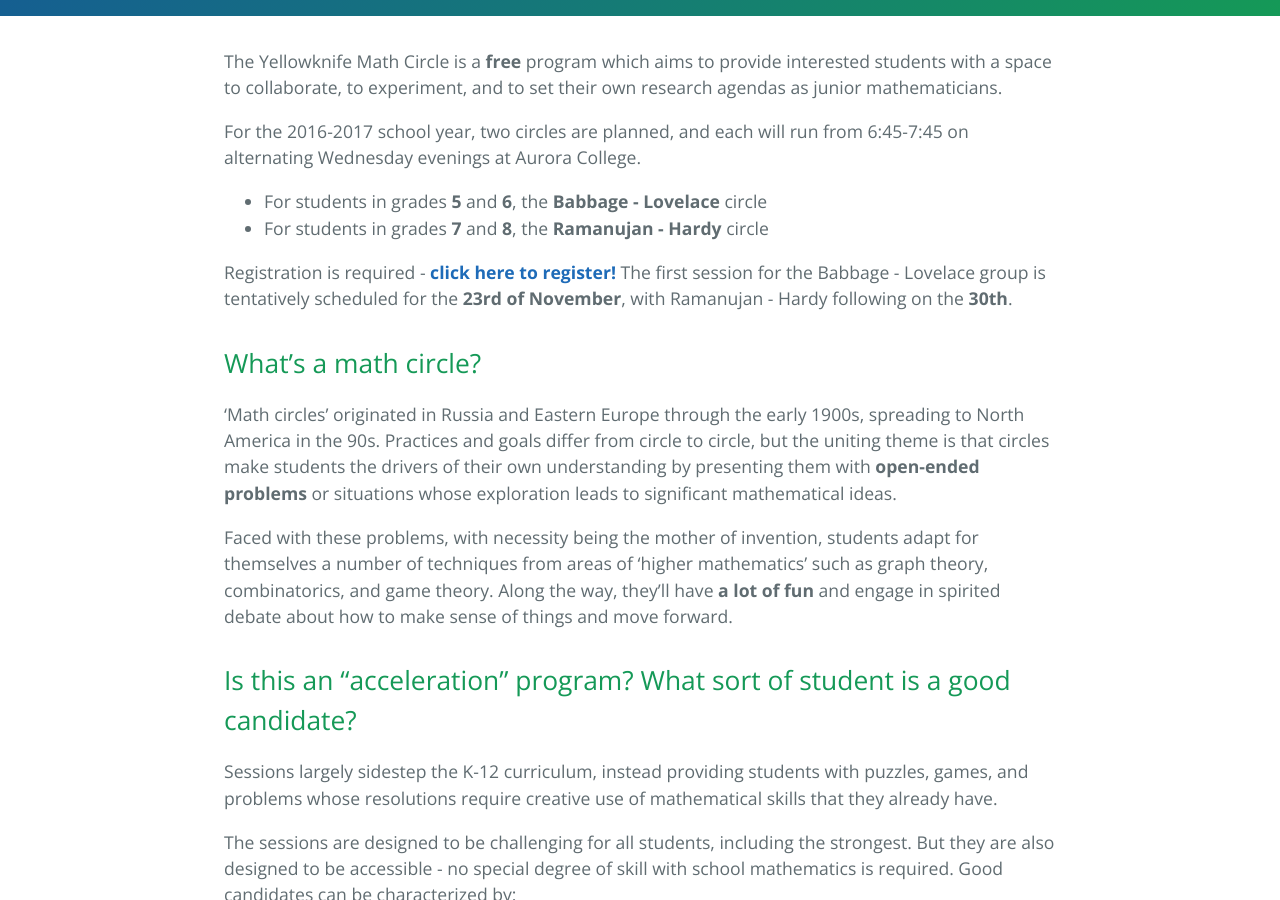
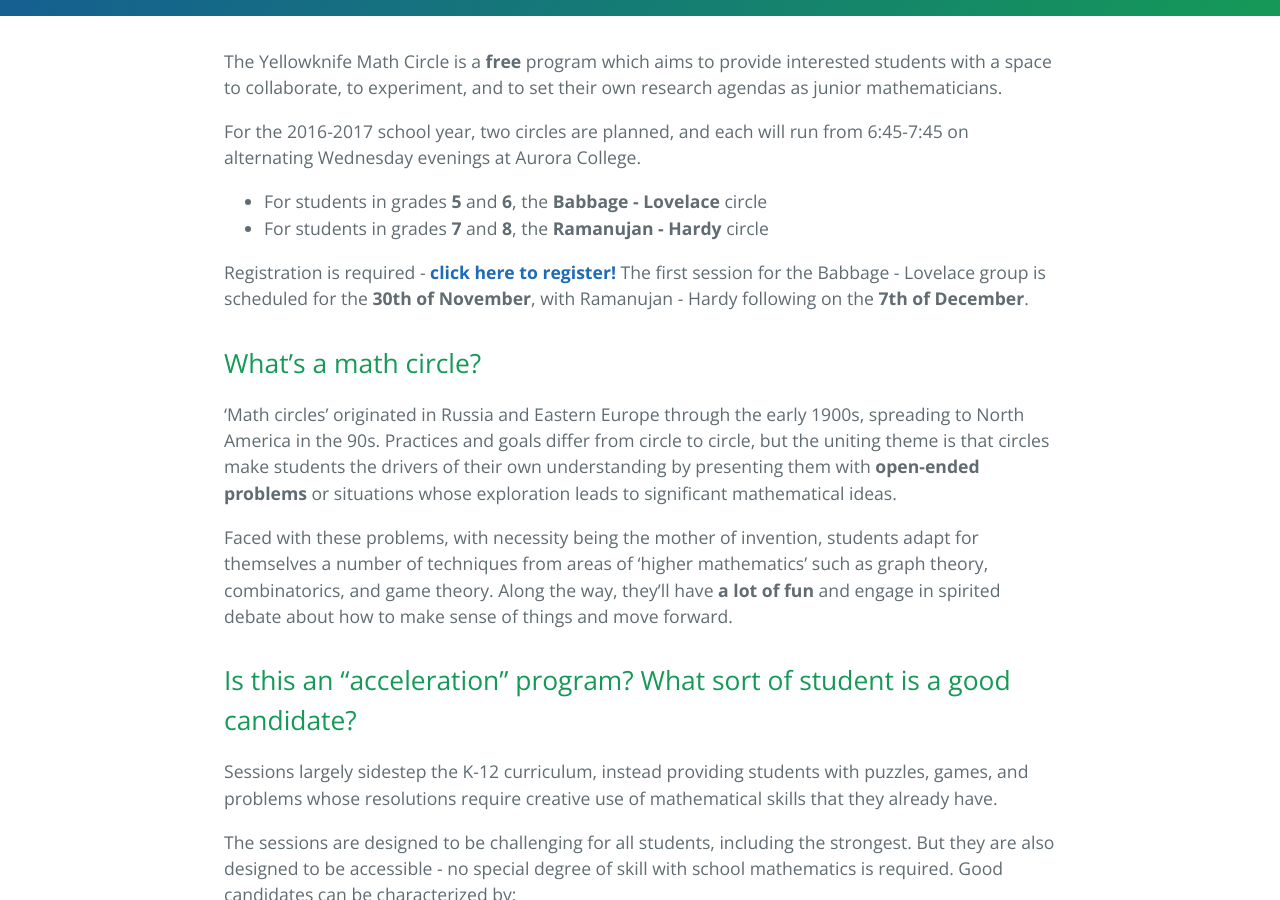
Before and after one commit to ykmathcircle/ykmathcircle.github.io, a Jekyll site: the page built from index.md, in a window 1280 px wide and 900 px high, scrolled down 301 px. Built offline with Jekyll 4.4.1, drawn with Linux system fonts in a browser that asks for light colours.

Commit message:
Update session dates

```diff
--- a/index.md
+++ b/index.md
@@ -10,7 +10,7 @@
 - For students in grades **5** and **6**, the **Babbage - Lovelace** circle
 - For students in grades **7** and **8**, the **Ramanujan - Hardy** circle
 
-Registration is required - [**click here to register!**](https://docs.google.com/forms/d/e/1FAIpQLSdAx7LJAsiz9h9iaMd6qEjxLAkT-jWIaopFh-vJeuaPbDeGDg/viewform) The first session for the Babbage - Lovelace group is tentatively scheduled for the **23rd of November**, with Ramanujan - Hardy following on the **30th**.
+Registration is required - [**click here to register!**](https://docs.google.com/forms/d/e/1FAIpQLSdAx7LJAsiz9h9iaMd6qEjxLAkT-jWIaopFh-vJeuaPbDeGDg/viewform) The first session for the Babbage - Lovelace group is scheduled for the **30th of November**, with Ramanujan - Hardy following on the **7th of December**.
 
 ## What's a math circle?
 
```
